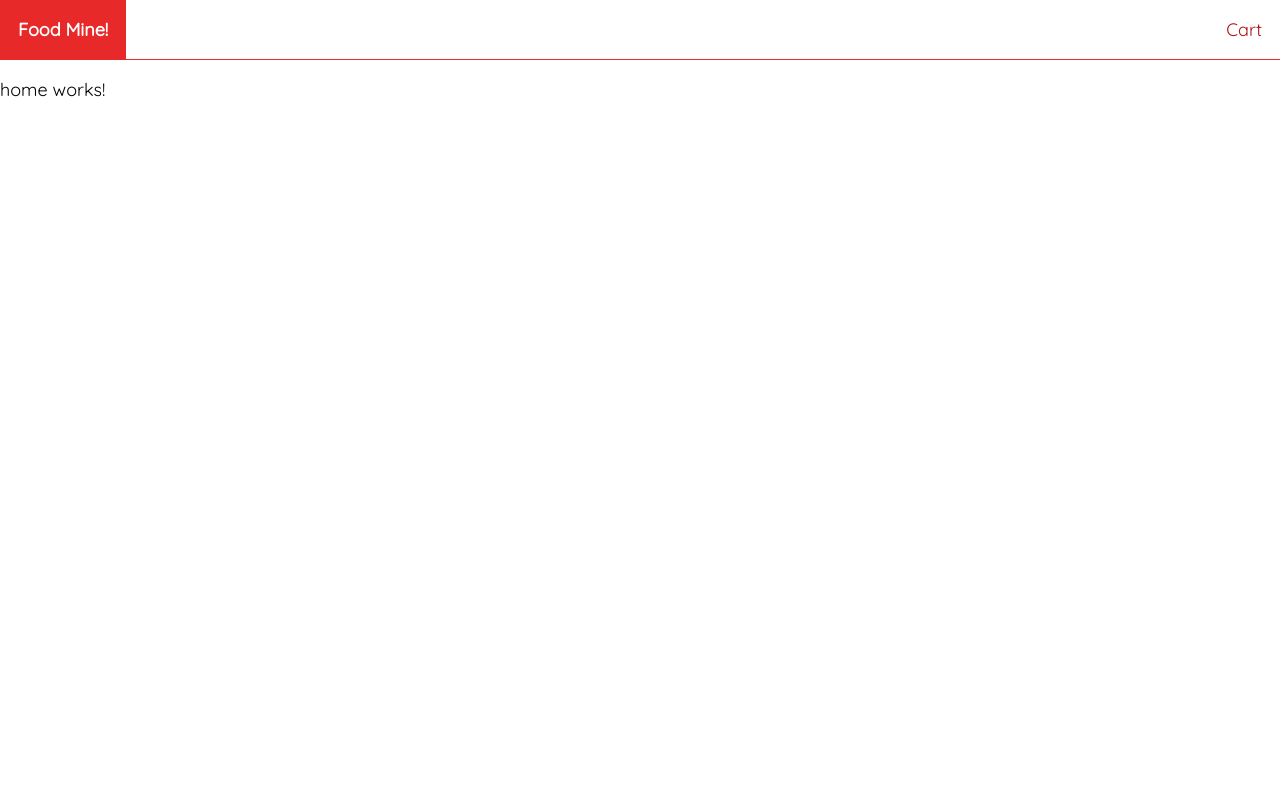
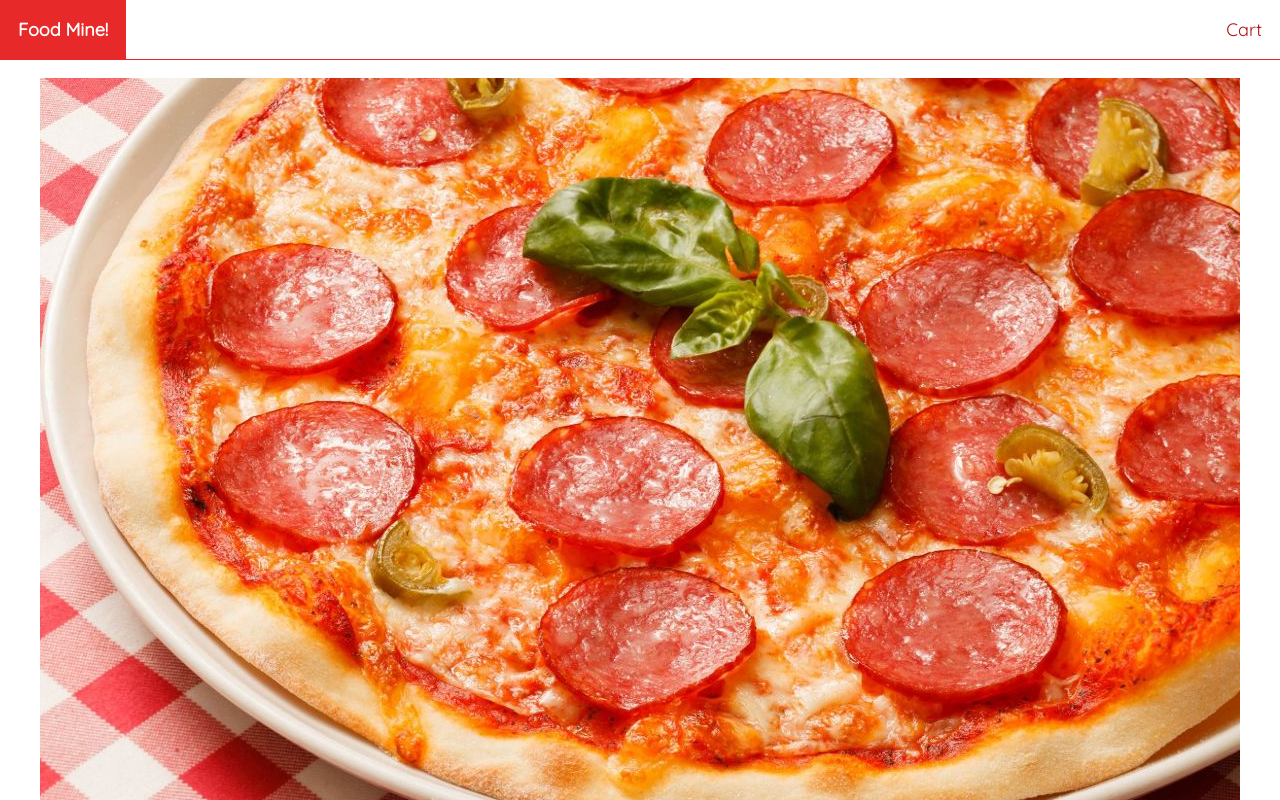
Before and after one commit to LuckShark/Portal-Food, an Angular app: page / in a window 1280 px wide. Shown: the top 800 px of the page. Built offline with nearby package versions, Linux system fonts and the light colour scheme.

Commit message:
food service added

```diff
--- a/src/app/home/home.component.html
+++ b/src/app/home/home.component.html
@@ -1 +1,5 @@
-<p>home works!</p>
+<ul>
+    <li *ngFor="let food of foods">
+        <img src="{{food}}" alt="">
+    </li>
+</ul>
--- a/src/app/home/home.component.ts
+++ b/src/app/home/home.component.ts
@@ -1,4 +1,5 @@
 import { Component, OnInit } from '@angular/core';
+import { FoodService } from '../services/food/food.service';
 
 @Component({
   selector: 'app-home',
@@ -7,9 +8,11 @@ import { Component, OnInit } from '@angular/core';
 })
 export class HomeComponent implements OnInit {
 
-  constructor() { }
+  foods:String[] = [];
+  constructor(private foodService:FoodService) { }
 
   ngOnInit(): void {
+    this.foods = this.foodService.getAll();
   }
 
 }
--- /dev/null
+++ b/src/app/services/food/food.service.ts
@@ -0,0 +1,20 @@
+import { Injectable } from '@angular/core';
+
+@Injectable({
+  providedIn: 'root'
+})
+export class FoodService {
+
+  constructor() { }
+
+  getAll():String[]{
+    return [
+      '../../../assets/images/food-1.jpg',
+      '../../../assets/images/food-2.jpg',
+      '../../../assets/images/food-3.jpg',
+      '../../../assets/images/food-4.jpg',
+      '../../../assets/images/food-5.jpg',
+      '../../../assets/images/food-6.jpg',
+    ]
+  }
+}
```
Also changed, not shown: 1 other file (tests, documents, lock files or other folders).
